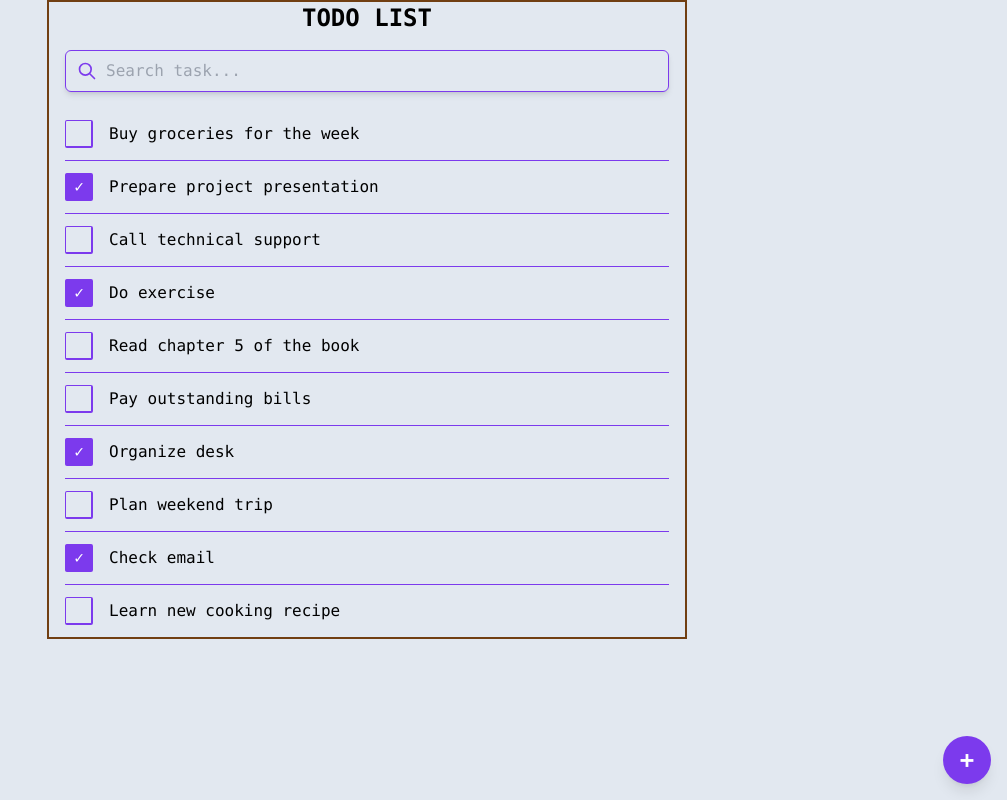
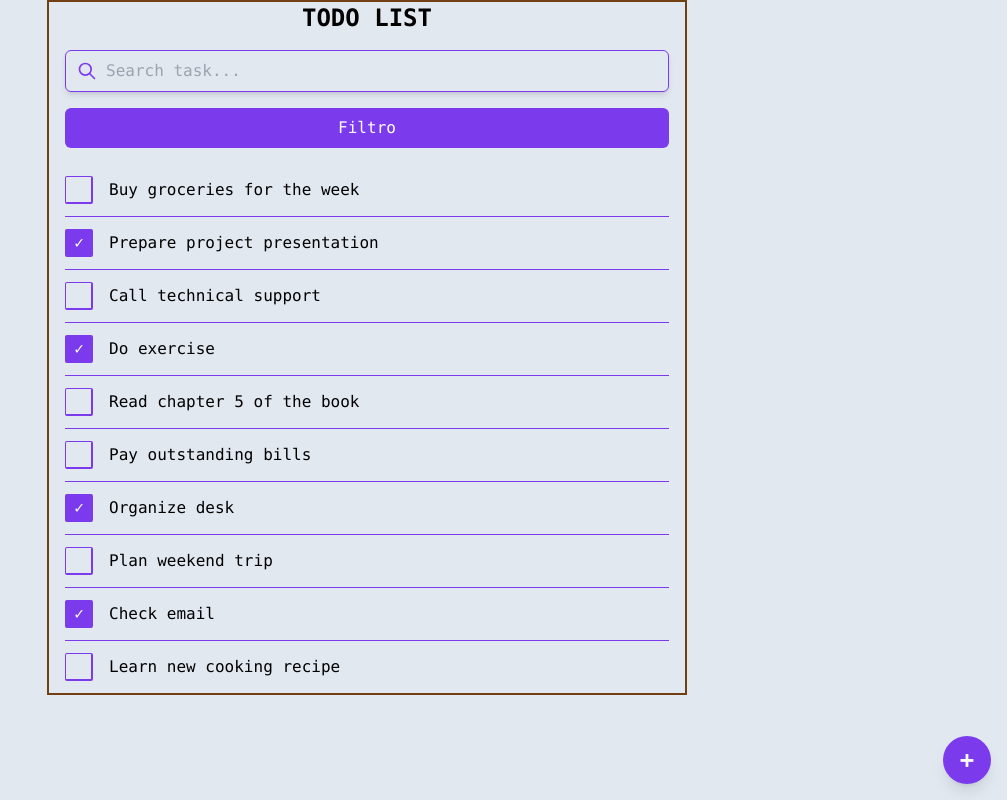
Before and after one commit to AlexRubenPumari/app-to-do-list, a React (Vite) app in the folder frontend/: page / in a window 1280 px wide. Shown: the whole page, without its empty margins (273-1280 px from the left). Built offline with nearby package versions, Linux system fonts and the light colour scheme.

Commit message:
feat(component): add primary button component

```diff
--- /dev/null
+++ b/frontend/src/components/PrimaryButton.jsx
@@ -0,0 +1,10 @@
+export default function PrimaryButton ({ children, onClick, className = '' }) {
+  return (
+    <button
+      onClick={onClick}
+      className={`px-4 py-2 rounded-md text-white font-medium focus-ring-default bg-violet-600 hover:bg-violet-700 ${className}`}
+    >
+      {children}
+    </button>
+  )
+}
--- a/frontend/src/pages/HomePage.jsx
+++ b/frontend/src/pages/HomePage.jsx
@@ -1,5 +1,6 @@
 import Searchbar from '../components/Searchbar'
 import ListOfTasks from '../components/ListOfTasks'
+import PrimaryButton from '../components/PrimaryButton'
 import CircleButton from '../components/CircleButton'
 
 export default function HomePage() {
@@ -7,6 +8,7 @@ export default function HomePage() {
     <div className='flex flex-col gap-4'>
       <h2 className='text-2xl font-bold text-center'>TODO LIST</h2>
       <Searchbar placeholder='Search task...' />
+      <PrimaryButton>Filtro</PrimaryButton>
       <ListOfTasks />
       <CircleButton
         className='fixed right-4 bottom-4 text-2xl font-bold w-12 h-12'
```
